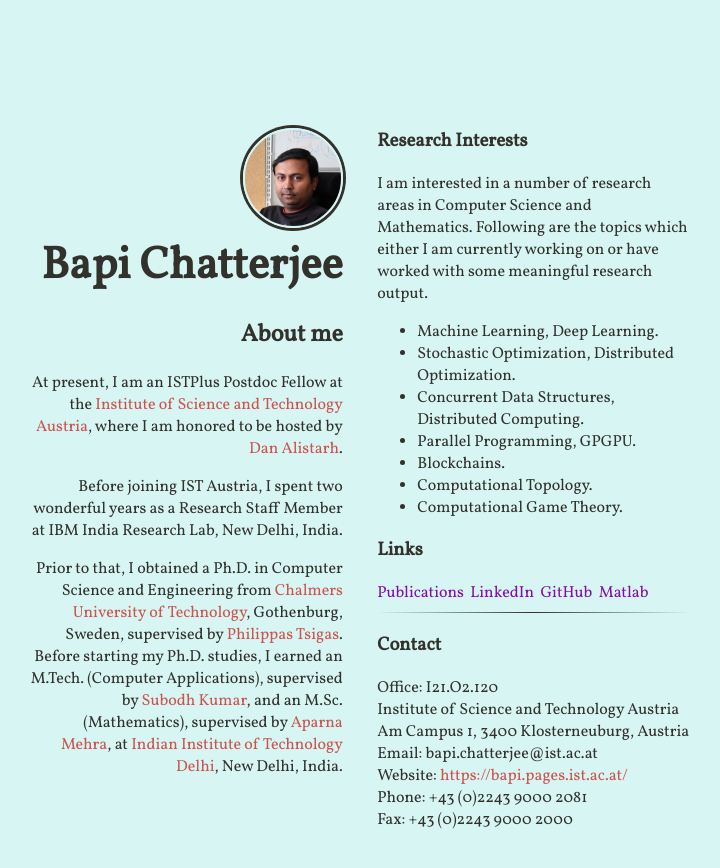
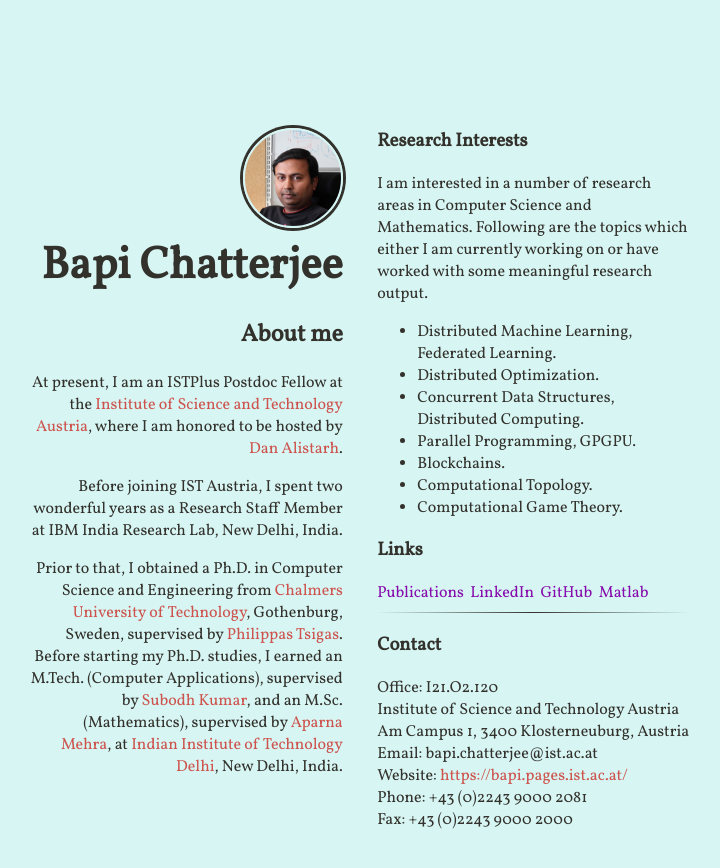
Before and after one commit to bapi/bapi.github.io, a Jekyll site: the page built from index.html, in a window 1280 px wide. Shown: the top 868 px of the page, without its empty margins (290-1010 px from the left). Built offline with Jekyll 4.4.1, drawn with Linux system fonts in a browser that asks for light colours; nearby versions of some CDN libraries.

Commit message:
Update research.html

```diff
--- a/_includes/research.html
+++ b/_includes/research.html
@@ -1,8 +1,8 @@
 <h3>Research Interests</h3>
 <p>I am interested in a number of research areas in Computer Science and Mathematics. Following are the topics which either I am currently working on or have worked with some meaningful research output.</p>
 <ul>
-  <li>Machine Learning, Deep Learning.</li>
-  <li>Stochastic Optimization, Distributed Optimization.</li>
+  <li>Distributed Machine Learning, Federated Learning.</li>
+  <li>Distributed Optimization.</li>
   <li>Concurrent Data Structures, Distributed Computing.</li>
   <li>Parallel Programming, GPGPU.</li>
   <li>Blockchains.</li>
```
